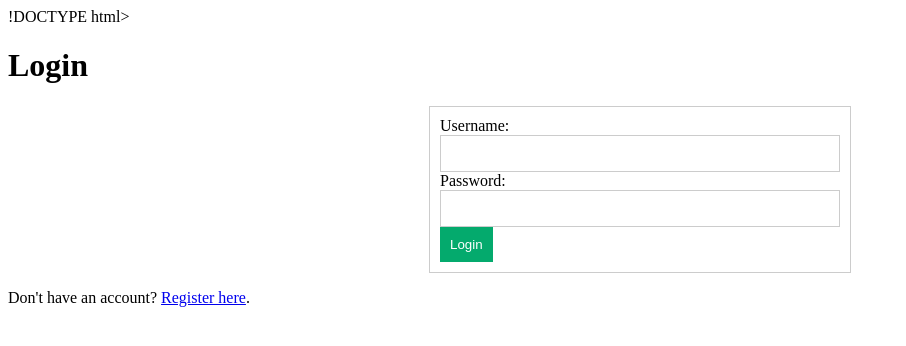
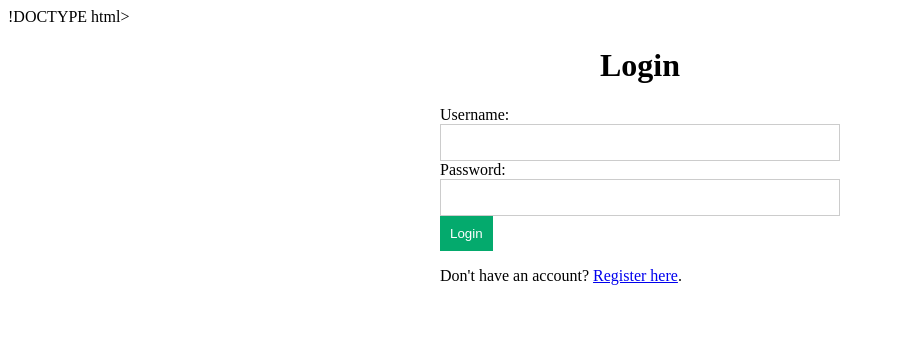
Before and after one commit to EGmahmoud/login-page, a plain HTML site: page index.html in a window 1280 px wide. Shown: the whole page, without its empty margins (0-906 px from the left). Drawn offline with Linux system fonts and the light colour scheme.

Commit message:
Update styles.css

```diff
--- a/styles.css
+++ b/styles.css
@@ -1,9 +1,11 @@
 /* Login form styles */
-form {
-  border: 1px solid #ccc;
-  padding: 10px;
+.container {
+  width: 400px;
   margin: 0 auto;
-  width: 400px;
+}
+
+h1 {
+  text-align: center;
 }
 
 input[type="text"], input[type="password"] {
```
